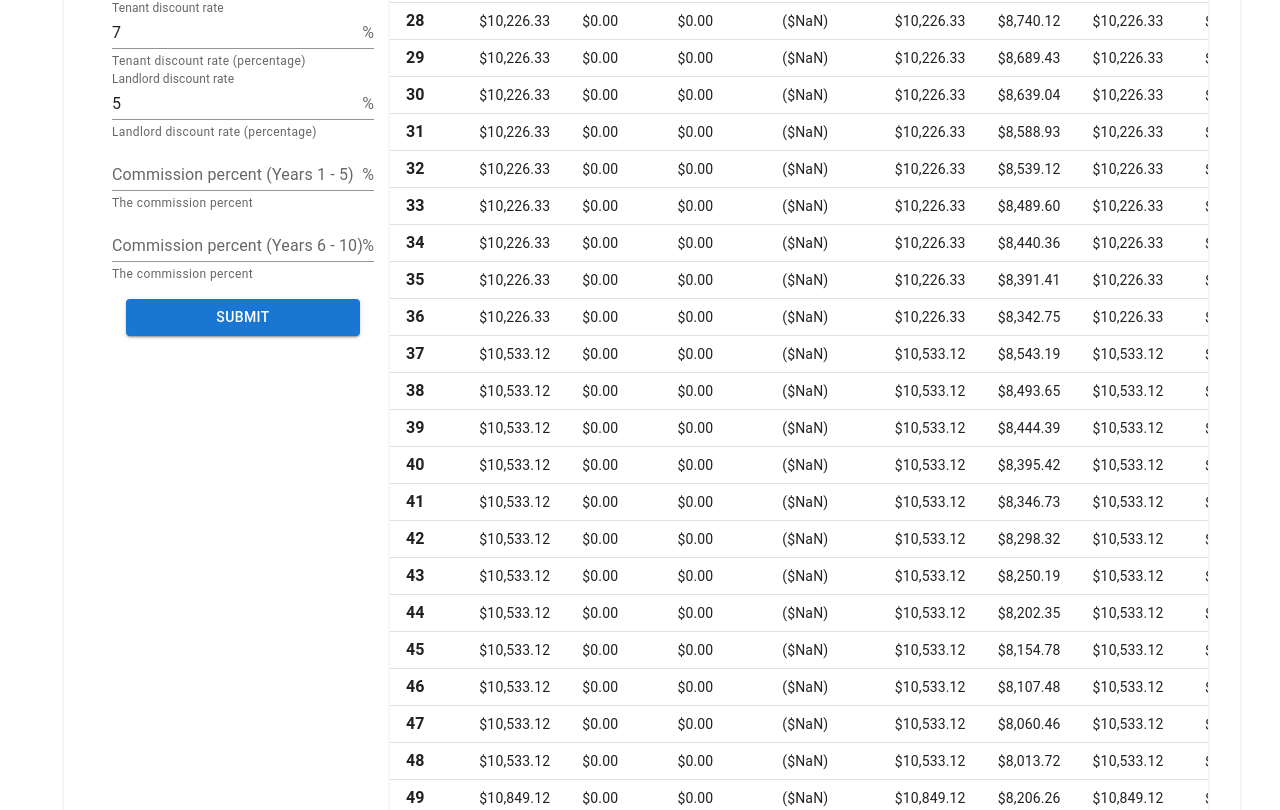
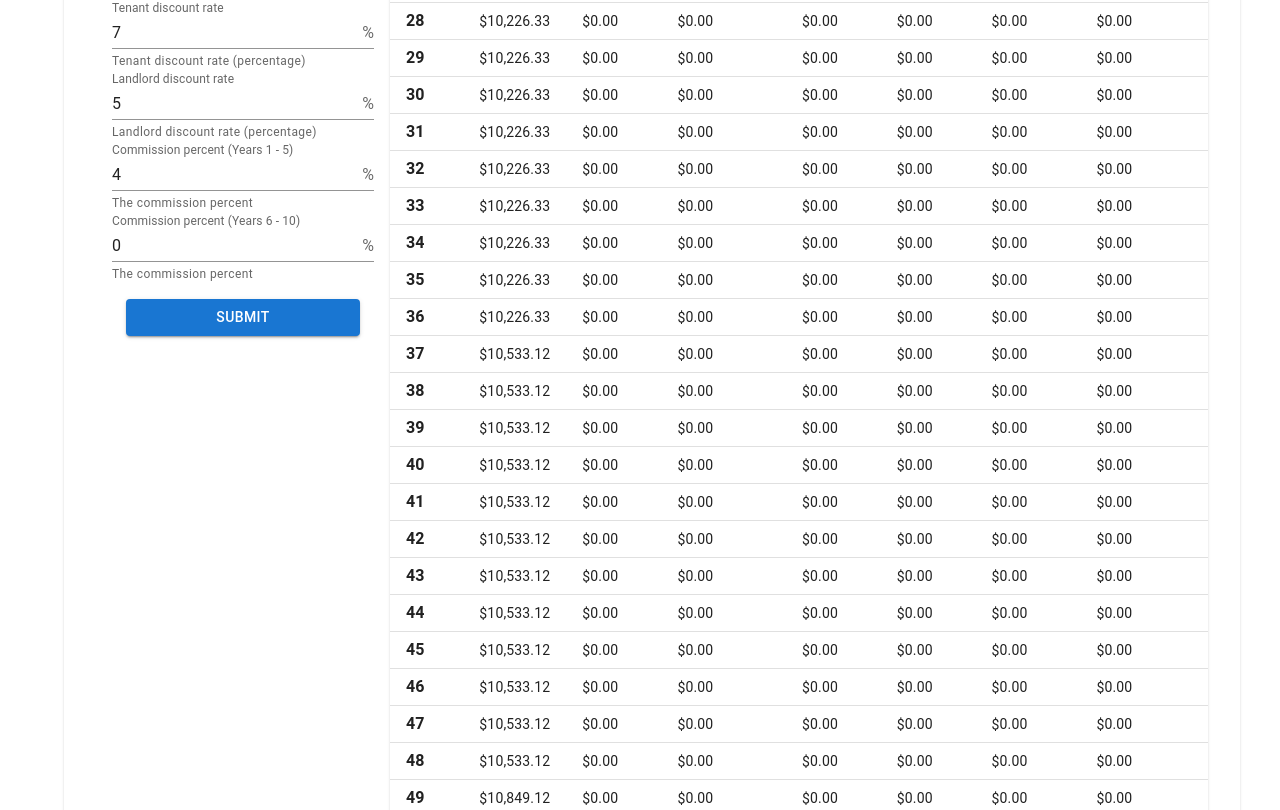
Before and after one commit to cosmiclabs137/effective-rent-analysis, a React (Create React App) app: page /#/ in a window 1280 px wide. Shown: the part 1370-2180 px from the top of the page. Built offline with nearby package versions, Linux system fonts and the light colour scheme.

Commit message:
Working with inputs through 'month free rent' (this is in spreadsheet order)

```diff
--- a/src/components/Deal/Deal.jsx
+++ b/src/components/Deal/Deal.jsx
@@ -24,8 +24,6 @@ const Deal = ({
     setLandlordDiscountRate,
     monthsFreeRent,
     setMonthsFreeRent,
-    commissionPercent,
-    setCommissionPercent,
     baseRent,
     setBaseRent,
     annualEscalations,
@@ -70,7 +68,11 @@ const Deal = ({
             // "Rate",
             "Base Rent ($)",
             "Operating Expenses ($)",
+            "Tenant Improvements Cost ($)",
+            "Non-Recurring Cost ($)",
+            "Other Recurring Cost ($)",
             "Rent Abatement ($)",
+            "Tenant Improvements Allowance ($)",
             "Commission ($)",
             "Before Tax Occupancy Expenses ($)",
             "Tenant Net Present Value ($)",
@@ -106,11 +108,65 @@ const Deal = ({
             rates.push(currentRate);
         }
 
+        const tenantImprovementCosts = Array.from(
+            new Float32Array(rates.length).fill(0.0)
+        );
+        tenantImprovementCosts[0] = sqftLeased * tenantImprovementCost;
+
+        const tenantImprovementAllowances = Array.from(
+            new Float32Array(rates.length).fill(0.0)
+        );
+        tenantImprovementAllowances[0] =
+            tenantImprovementAllowance > 0
+                ? -sqftLeased * tenantImprovementAllowance
+                : 0;
+
+        const nonRecurringCosts = Array.from(
+            new Float32Array(rates.length).fill(0.0)
+        );
+        nonRecurringCosts[0] = Number(otherNonRecurringCost);
+
+        const otherRecurringCosts = Array.from(
+            new Float32Array(rates.length).fill(otherRecurringCost)
+        );
+        let currentRecurringCostGrowthRate = 1;
+        for (let period = 0; period < dealTerm; period++) {
+            if (period > 11 && period % 12 === 0) {
+                currentRecurringCostGrowthRate =
+                    currentRecurringCostGrowthRate *
+                    (1 + recurringCostGrowthRate / 100);
+            }
+            otherRecurringCosts[period] =
+                otherRecurringCost * currentRecurringCostGrowthRate;
+        }
+
         const operatingExpenses = Array.from(
-            new Float32Array(rates.length).fill(
-                occupancyExpensesPsf * sqftLeased
-            )
+            new Float32Array(rates.length).fill(0)
         );
+
+        let currentGrowthRate = 1;
+        const opExConstant = occupancyExpensesPsf * sqftLeased;
+        for (let period = 0; period < dealTerm; period++) {
+            if (period > 11 && period % 12 === 0) {
+                currentGrowthRate =
+                    currentGrowthRate * (1 + growthRateInOpEx / 100);
+            }
+            operatingExpenses[period] = opExConstant * currentGrowthRate;
+        }
+
+        let currentContribGrowthRate = 1;
+        const otherRecurringContributions = Array.from(
+            new Float32Array(rates.length).fill(0)
+        );
+        for (let period = 0; period < dealTerm; period++) {
+            if (period > 11 && period % 12 === 0) {
+                currentContribGrowthRate =
+                    currentContribGrowthRate *
+                    (1 + contributionGrowthRate / 100);
+            }
+            otherRecurringContributions[period] =
+                otherRecurringContribution * currentContribGrowthRate;
+        }
 
         const monthlyPayments = rates.map(
             (rate) => rate * baseRent * sqftLeased
@@ -123,7 +179,7 @@ const Deal = ({
         rentAbatements.forEach((abatement, period) => {
             if (abatement >= 0) {
                 const commission =
-                    (commissionPercent / 100) * monthlyPayments[period];
+                    (commissionPercent1st / 100) * monthlyPayments[period];
                 commissions[period] = -commission;
             }
         });
@@ -133,7 +189,11 @@ const Deal = ({
                 return (
                     baseRent +
                     operatingExpenses[period] +
-                    rentAbatements[period]
+                    tenantImprovementCosts[period] +
+                    nonRecurringCosts[period] +
+                    otherRecurringCosts[period] +
+                    rentAbatements[period] +
+                    tenantImprovementAllowances[period]
                 );
             }
         );
@@ -152,11 +212,19 @@ const Deal = ({
             (acc, commission) => acc + commission
         );
 
+        const firstCommissions = Array.from(
+            new Float32Array(rates.length).fill(0)
+        );
+        firstCommissions[0] = totalCommission;
+
         const occupancyOpExCommissions = monthlyPayments.map(
             (payment, period) => {
                 return (
                     payment +
+                    otherRecurringCosts[period] +
                     rentAbatements[period] +
+                    tenantImprovementAllowances[period] +
+                    otherRecurringContributions[period] +
                     (period === 0 ? totalCommission : 0)
                 );
             }
@@ -183,7 +251,11 @@ const Deal = ({
                 // Number(rate).toFixed(3),
                 toCurrency(monthlyPayments[period]),
                 toCurrency(operatingExpenses[period]),
+                toCurrency(tenantImprovementCosts[period]),
+                toCurrency(nonRecurringCosts[period]),
+                toCurrency(otherRecurringCosts[period]),
                 toCurrency(rentAbatements[period]),
+                toCurrency(tenantImprovementAllowances[period]),
                 toCurrency(commissions[period]),
                 toCurrency(beforeTaxOccupancyCost[period]),
                 toCurrency(tenantNetPV[period]),
@@ -233,8 +305,48 @@ const Deal = ({
         setLandlordDiscountRate(e.target.value);
     };
 
-    const handleCommissionPercent = (e) => {
-        setCommissionPercent(e.target.value);
+    const handleCommissionPercent1st = (e) => {
+        setCommissionPercent1st(e.target.value);
+    };
+
+    const handleCommissionPercent2nd = (e) => {
+        setCommissionPercent2nd(e.target.value);
+    };
+
+    const handleGrowthRateInOpEx = (e) => {
+        setGrowthRateInOpEx(e.target.value);
+    };
+
+    const handleOtherNonRecurringCost = (e) => {
+        setOtherNonRecurringCost(e.target.value);
+    };
+
+    const handleOtherRecurringCost = (e) => {
+        setOtherRecurringCost(e.target.value);
+    };
+
+    const handleRecurringCostGrowthRate = (e) => {
+        setRecurringCostGrowthRate(e.target.value);
+    };
+
+    const handleTenantImprovementCost = (e) => {
+        setTenantImprovementCost(e.target.value);
+    };
+
+    const handleTenantImprovementAllowance = (e) => {
+        setTenantImprovementAllowance(e.target.value);
+    };
+
+    const handleOtherNonRecurringContribution = (e) => {
+        setOtherNonRecurringContribution(e.target.value);
+    };
+
+    const handleOtherRecurringContribution = (e) => {
+        setOtherRecurringContribution(e.target.value);
+    };
+
+    const handleContributionGrowthRate = (e) => {
+        setContributionGrowthRate(e.target.value);
     };
 
     const handleSubmit = (e) => {
@@ -262,8 +374,34 @@ const Deal = ({
                 handleTenantDiscountRate={handleTenantDiscountRate}
                 landlordDiscountRate={landlordDiscountRate}
                 handleLandlordDiscountRate={handleLandlordDiscountRate}
-                commissionPercent={commissionPercent}
-                handleCommissionPercent={handleCommissionPercent}
+                commissionPercent1st={commissionPercent1st}
+                handleCommissionPercent1st={handleCommissionPercent1st}
+                commissionPercent2nd={commissionPercent2nd}
+                handleCommissionPercent2nd={handleCommissionPercent2nd}
+                growthRateInOpEx={growthRateInOpEx}
+                handleGrowthRateInOpEx={handleGrowthRateInOpEx}
+                handleOtherNonRecurringCost={handleOtherNonRecurringCost}
+                otherNonRecurringCost={otherNonRecurringCost}
+                otherRecurringCost={otherRecurringCost}
+                handleOtherRecurringCost={handleOtherRecurringCost}
+                recurringCostGrowthRate={recurringCostGrowthRate}
+                handleRecurringCostGrowthRate={handleRecurringCostGrowthRate}
+                tenantImprovementCost={tenantImprovementCost}
+                handleTenantImprovementCost={handleTenantImprovementCost}
+                tenantImprovementAllowance={tenantImprovementAllowance}
+                handleTenantImprovementAllowance={
+                    handleTenantImprovementAllowance
+                }
+                otherNonRecurringContribution={otherNonRecurringContribution}
+                handleOtherNonRecurringContribution={
+                    handleOtherNonRecurringContribution
+                }
+                otherRecurringContribution={otherRecurringContribution}
+                handleOtherRecurringContribution={
+                    handleOtherRecurringContribution
+                }
+                contributionGrowthRate={contributionGrowthRate}
+                handleContributionGrowthRate={handleContributionGrowthRate}
                 handleSubmit={handleSubmit}
                 xs={xs}
             />
```
